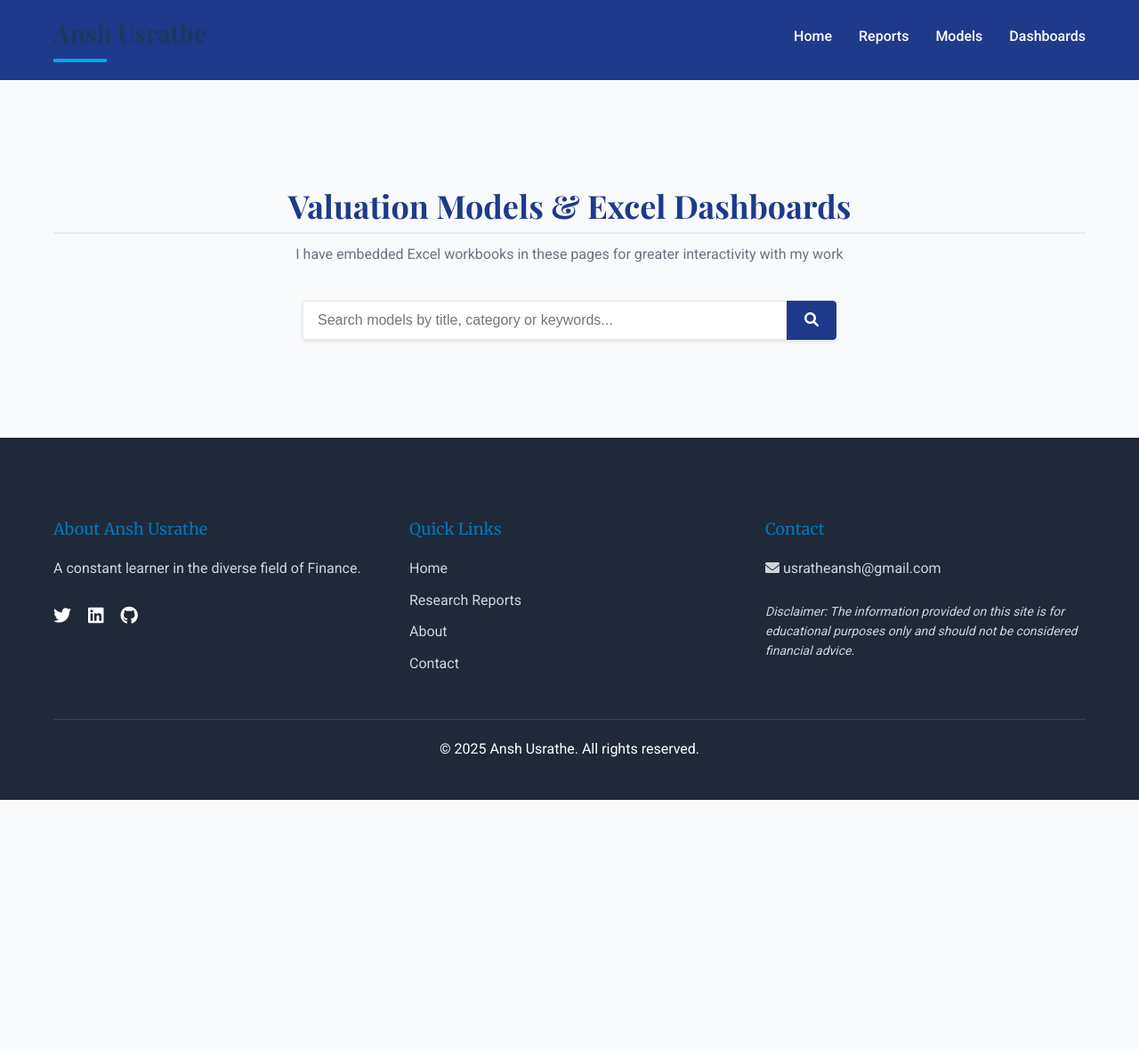
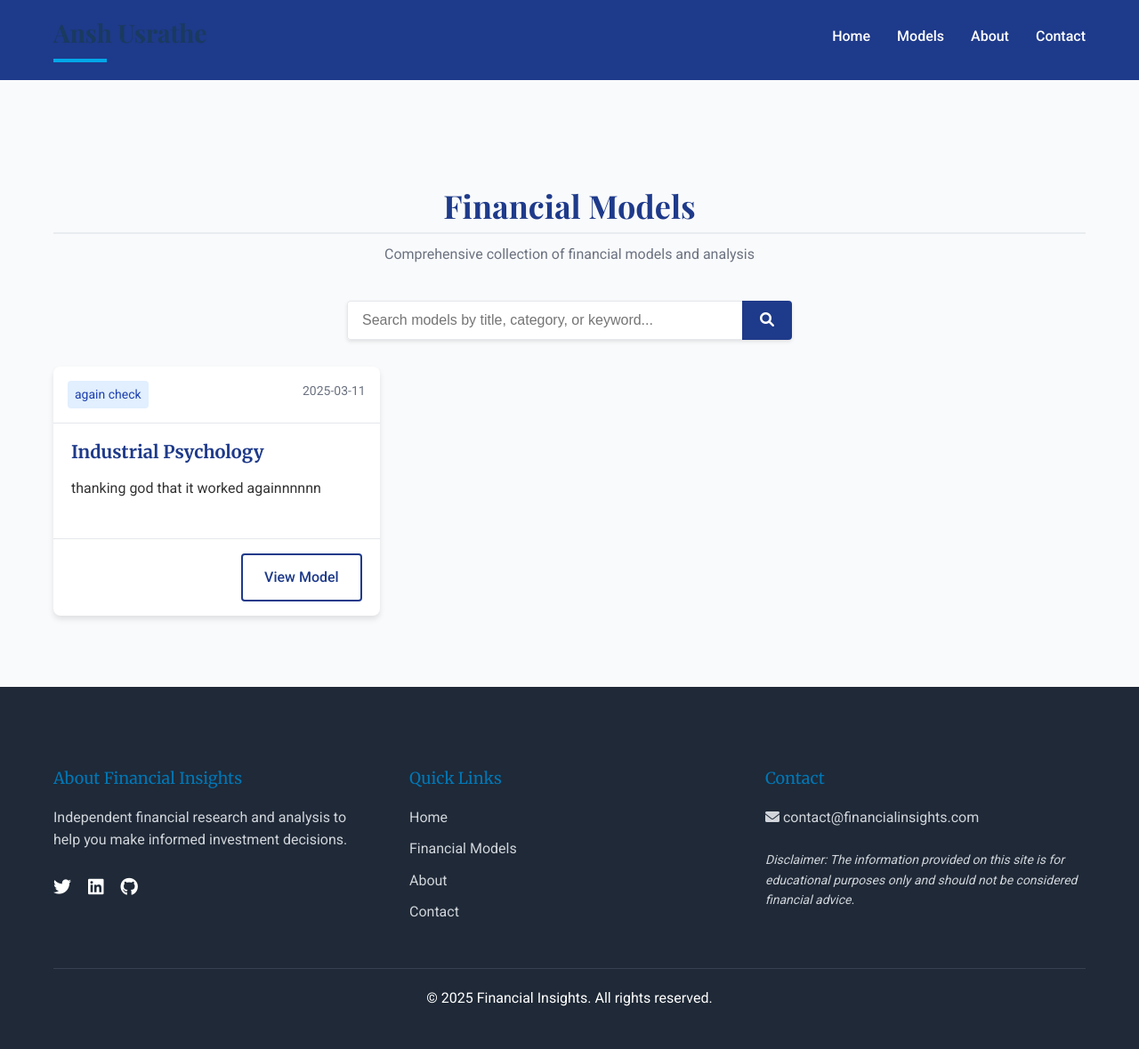
Before and after one commit to anshusrathe/FinBlogs, a Jekyll site: the page content/modelsdatabase.html, which Jekyll copies as it is, in a window 1280 px wide. Shown: the whole page at 89% size. Built offline with Jekyll 4.4.1, drawn with Linux system fonts in a browser that asks for light colours; before the commit the page ends 900 px from its top, so only the background shows below that.

Commit message:
Merge remote changes and add my updates

```diff
--- a/content/modelsdatabase.html
+++ b/content/modelsdatabase.html
@@ -46,10 +46,6 @@
             font-size: 28px;
         }
 
-    nav {
-      /* Desktop view: navigation is visible */
-    }
-
         nav ul {
             list-style: none;
             display: flex;
@@ -92,6 +88,43 @@
 
         .section-header p {
             color: #6b7280;
+        }
+
+        .btn {
+            display: inline-block;
+            padding: 12px 24px;
+            border-radius: 4px;
+            text-decoration: none;
+            font-weight: 500;
+            transition: all 0.3s;
+        }
+
+        .btn-primary {
+            background-color: #1e3a8a;
+            color: white;
+        }
+
+        .btn-primary:hover {
+            background-color: #1e40af;
+        }
+
+        .btn-secondary {
+            background-color: #4b5563;
+            color: white;
+        }
+
+        .btn-secondary:hover {
+            background-color: #374151;
+        }
+
+        .btn-outline {
+            border: 2px solid #1e3a8a;
+            color: #1e3a8a;
+        }
+
+        .btn-outline:hover {
+            background-color: #1e3a8a;
+            color: white;
         }
 
         .featured-reports {
@@ -163,41 +196,49 @@
             text-align: right;
         }
 
-    .btn {
-      display: inline-block;
-      padding: 12px 24px;
-      border-radius: 4px;
-      text-decoration: none;
-      font-weight: 500;
-      transition: all 0.3s;
+        .search-container {
+            margin-bottom: 30px;
+            display: flex;
+            justify-content: center;
         }
 
-    .btn-primary {
+        .search-box {
+            width: 100%;
+            max-width: 500px;
+            display: flex;
+            box-shadow: 0 2px 4px rgba(0, 0, 0, 0.1);
+            border-radius: 4px;
+            overflow: hidden;
+        }
+
+        .search-input {
+            flex-grow: 1;
+            padding: 12px 16px;
+            border: 1px solid #e5e7eb;
+            border-right: none;
+            border-radius: 4px 0 0 4px;
+            font-size: 16px;
+        }
+
+        .search-button {
             background-color: #1e3a8a;
             color: white;
+            border: none;
+            padding: 0 20px;
+            cursor: pointer;
+            font-size: 16px;
+            transition: background-color 0.3s;
         }
 
-    .btn-primary:hover {
+        .search-button:hover {
             background-color: #1e40af;
         }
 
-    .btn-secondary {
-      background-color: #4b5563;
-      color: white;
-    }
-
-    .btn-secondary:hover {
-      background-color: #374151;
-    }
-
-    .btn-outline {
-      border: 2px solid #1e3a8a;
-      color: #1e3a8a;
-    }
-
-    .btn-outline:hover {
-      background-color: #1e3a8a;
-      color: white;
+        .no-results {
+            text-align: center;
+            padding: 40px;
+            font-size: 18px;
+            color: #6b7280;
         }
 
         footer {
@@ -265,56 +306,6 @@
             border-top: 1px solid #374151;
         }
 
-    /* Search bar styling */
-    .search-container {
-      margin-bottom: 30px;
-      display: flex;
-      justify-content: center;
-    }
-
-    .search-bar {
-      display: flex;
-      width: 100%;
-      max-width: 600px;
-      box-shadow: 0 2px 5px rgba(0,0,0,0.1);
-      border-radius: 4px;
-      overflow: hidden;
-    }
-
-    .search-input {
-      flex-grow: 1;
-      padding: 12px 16px;
-      border: 1px solid #e5e7eb;
-      border-right: none;
-      font-size: 16px;
-      border-radius: 4px 0 0 4px;
-    }
-
-    .search-button {
-      background-color: #1e3a8a;
-      color: white;
-      border: none;
-      padding: 0 20px;
-      cursor: pointer;
-      font-size: 16px;
-      transition: background-color 0.3s;
-      border-radius: 0 4px 4px 0;
-    }
-
-    .search-button:hover {
-      background-color: #1e40af;
-    }
-
-    /* No results message */
-    .no-results {
-      text-align: center;
-      padding: 40px 0;
-      grid-column: 1 / -1;
-      color: #6b7280;
-      font-size: 18px;
-    }
-
-    /* Mobile Styles */
         @media (max-width: 768px) {
             header .container {
                 flex-direction: column;
@@ -324,14 +315,6 @@
             nav {
                 margin-top: 20px;
                 width: 100%;
-        /* Added mobile collapse functionality */
-        max-height: 0;
-        overflow: hidden;
-        transition: max-height 0.5s ease-in-out;
-      }
-
-      nav.active {
-        max-height: 300px; /* Adjust this value as needed */
             }
 
             nav ul {
@@ -350,13 +333,12 @@
                 right: 20px;
             }
 
-      .search-bar {
+            .search-box {
                 flex-direction: column;
             }
 
             .search-input {
                 border-right: 1px solid #e5e7eb;
-        border-bottom: none;
                 border-radius: 4px 4px 0 0;
             }
 
@@ -371,16 +353,16 @@
     <header>
         <div class="container">
             <div class="logo">
-        <a href="/FinBlogs/index.html">
+                <a href="/index.html">
                     <h1>Ansh Usrathe</h1>
                 </a>
             </div>
             <nav>
                 <ul>
-          <li><a href="/FinBlogs/index.html">Home</a></li>
-          <li><a href="/FinBlogs/content/reportsdatabase.html">Reports</a></li>
-          <li><a href="/FinBlogs/content/modelsdatabase.html">Models</a></li>
-          <li><a href="#featured">Dashboards</a></li>
+                    <li><a href="/index.html">Home</a></li>
+                    <li><a href="#models">Models</a></li>
+                    <li><a href="#about">About</a></li>
+                    <li><a href="#contact">Contact</a></li>
                 </ul>
             </nav>
             <div class="mobile-nav-toggle">
@@ -390,26 +372,31 @@
     </header>
 
     <main>
-    <!-- Cards View of Models with Search Bar -->
-    <section class="featured-reports" id="featured">
+        <!-- Section: Cards View of Reports -->
+        <section class="featured-reports" id="models">
             <div class="container">
                 <div class="section-header">
-          <h2>Valuation Models & Excel Dashboards</h2>
-          <p>I have embedded Excel workbooks in these pages for greater interactivity with my work</p>
+                    <h2>Financial Models</h2>
+                    <p>Comprehensive collection of financial models and analysis</p>
                 </div>
 
                 <!-- Search Bar -->
                 <div class="search-container">
-          <div class="search-bar">
-            <input type="text" id="search-input" class="search-input" placeholder="Search models by title, category or keywords..." aria-label="Search models">
-            <button id="search-button" class="search-button">
+                    <div class="search-box">
+                        <input type="text" id="search-input" class="search-input" placeholder="Search models by title, category, or keyword...">
+                        <button class="search-button" id="search-button">
                             <i class="fas fa-search"></i>
                         </button>
                     </div>
                 </div>
 
-        <!-- Cards container that will be filled with models.json data -->
+                <!-- Cards container that will be filled by models.json data -->
                 <div class="report-cards" id="models-data"></div>
+
+                <!-- No results message (hidden by default) -->
+                <div id="no-results" class="no-results" style="display: none;">
+                    <p>No models match your search criteria. Try different keywords.</p>
+                </div>
             </div>
         </section>
     </main>
@@ -418,8 +405,8 @@
         <div class="container">
             <div class="footer-content">
                 <div class="footer-section about">
-          <h3>About Ansh Usrathe</h3>
-          <p>A constant learner in the diverse field of Finance.</p>
+                    <h3>About Financial Insights</h3>
+                    <p>Independent financial research and analysis to help you make informed investment decisions.</p>
                     <div class="social-links">
                         <a href="#"><i class="fab fa-twitter"></i></a>
                         <a href="#"><i class="fab fa-linkedin"></i></a>
@@ -429,20 +416,20 @@
                 <div class="footer-section links">
                     <h3>Quick Links</h3>
                     <ul>
-            <li><a href="/FinBlogs/index.html">Home</a></li>
-            <li><a href="/FinBlogs/content/reportsdatabase.html">Research Reports</a></li>
+                        <li><a href="/index.html">Home</a></li>
+                        <li><a href="#models">Financial Models</a></li>
                         <li><a href="#about">About</a></li>
                         <li><a href="#contact">Contact</a></li>
                     </ul>
                 </div>
                 <div class="footer-section contact">
                     <h3>Contact</h3>
-          <p><i class="fas fa-envelope"></i> usratheansh@gmail.com</p>
+                    <p><i class="fas fa-envelope"></i> contact@financialinsights.com</p>
                     <p class="disclaimer">Disclaimer: The information provided on this site is for educational purposes only and should not be considered financial advice.</p>
                 </div>
             </div>
             <div class="footer-bottom">
-        <p>&copy; 2025 Ansh Usrathe. All rights reserved.</p>
+                <p>&copy; 2025 Financial Insights. All rights reserved.</p>
             </div>
         </div>
     </footer>
@@ -457,20 +444,37 @@
                 nav.classList.toggle('active');
             });
 
-      // Store all models data for filtering
-      let allModels = [];
+            let allModels = []; // Store all models data
+
+            // Function to fetch and populate the Models Cards from reports.json
+            async function loadModels() {
+                try {
+                    const response = await fetch('/content/reports/reports.json', { headers: { 'Accept': 'application/json' } });
+                    if (!response.ok) throw new Error(`HTTP error! status: ${response.status}`);
+                    const models = await response.json();
+                    allModels = models.filter(model => model.type && model.type.trim() !== "");
+                    displayModels(allModels);
+                } catch (error) {
+                    console.error('Error fetching models:', error);
+                    document.getElementById('models-data').innerHTML = '<p>Error loading models. Please try again later.</p>';
+                }
+            }
 
             // Function to display models based on filter
-      function displayModels(models) {
+            function displayModels(modelsToDisplay) {
                 const cardsContainer = document.getElementById('models-data');
+                const noResults = document.getElementById('no-results');
+
                 cardsContainer.innerHTML = '';
 
-        if (models.length === 0) {
-          cardsContainer.innerHTML = '<div class="no-results">No models found matching your search criteria.</div>';
+                if (modelsToDisplay.length === 0) {
+                    noResults.style.display = 'block';
                     return;
                 }
 
-        models.forEach(model => {
+                noResults.style.display = 'none';
+
+                modelsToDisplay.forEach(model => {
                     const card = document.createElement('div');
                     card.className = 'card';
                     card.innerHTML = `
@@ -483,91 +487,58 @@
                             <p>${model.summary}</p>
                         </div>
                         <div class="card-footer">
-              <a href="${model.link}" class="btn btn-outline">View model page</a>
+                            <a href="${model.link}" class="btn btn-outline">View Model</a>
                         </div>
                     `;
                     cardsContainer.appendChild(card);
                 });
             }
 
-      // Function to filter models based on search query
-      function filterModels(query) {
-        if (!query) {
-          return allModels;
+            // Search functionality
+            function setupSearch() {
+                const searchInput = document.getElementById('search-input');
+                const searchButton = document.getElementById('search-button');
+
+                function performSearch() {
+                    const searchTerm = searchInput.value.toLowerCase().trim();
+
+                    if (searchTerm === '') {
+                        displayModels(allModels);
+                        return;
                     }
 
-        query = query.toLowerCase();
-        return allModels.filter(model => {
+                    const filteredModels = allModels.filter(model => {
                         return (
-            model.title.toLowerCase().includes(query) ||
-            model.category.toLowerCase().includes(query) ||
-            model.summary.toLowerCase().includes(query)
+                            model.title.toLowerCase().includes(searchTerm) ||
+                            model.category.toLowerCase().includes(searchTerm) ||
+                            model.summary.toLowerCase().includes(searchTerm)
                         );
+                    });
+
+                    displayModels(filteredModels);
+                }
+
+                searchButton.addEventListener('click', performSearch);
+
+                searchInput.addEventListener('keyup', function(event) {
+                    if (event.key === 'Enter') {
+                        performSearch();
+                    }
+                });
+
+                // Clear search when input is cleared
+                searchInput.addEventListener('input', function() {
+                    if (this.value === '') {
+                        displayModels(allModels);
+                    }
                 });
             }
 
-      // Function to fetch and populate the Models Cards from reports.json
-      async function loadModels() {
-        try {
-          const response = await fetch('/reports/reports.json', { headers: { 'Accept': 'application/json' } });
-          if (!response.ok) throw new Error(`HTTP error! status: ${response.status}`);
-          const models = await response.json();
-          const cardsContainer = document.getElementById('models-data');
-          cardsContainer.innerHTML = '';
-
-          // Filter models based on type and collect them
-          const validModels = models.filter(model => !model.type || model.type.trim() === "");
-
-            validModels.forEach(model => {
-            const card = document.createElement('div');
-            card.className = 'card';
-            card.innerHTML = `
-              <div class="card-header">
-                <span class="category">${model.category}</span>
-                <span class="date">${model.date}</span>
-              </div>
-              <div class="card-body">
-                <h3><a href="${model.link}">${model.title}</a></h3>
-                <p>${model.summary}</p>
-              </div>
-              <div class="card-footer">
-                <a href="${model.link}" class="btn btn-outline">View model page</a>
-              </div>
-            `;
-            cardsContainer.appendChild(card);
+            // Call functions to load data and setup search
+            loadModels().then(() => {
+                setupSearch();
             });
-        } catch (error) {
-          console.error('Error fetching models:', error);
-        }
-      }
-
-      // Set up search functionality
-      const searchInput = document.getElementById('search-input');
-      const searchButton = document.getElementById('search-button');
-
-      // Search when button is clicked
-      searchButton.addEventListener('click', function() {
-        const filteredModels = filterModels(searchInput.value.trim());
-        displayModels(filteredModels);
         });
-
-      // Search when Enter key is pressed
-      searchInput.addEventListener('keyup', function(event) {
-        if (event.key === 'Enter') {
-          const filteredModels = filterModels(searchInput.value.trim());
-          displayModels(filteredModels);
-        }
-      });
-
-      // Real-time search (optional, can be removed if performance is a concern)
-      searchInput.addEventListener('input', function() {
-        // Only perform real-time search if there are already models loaded
-        if (allModels.length > 0) {
-          const filteredModels = filterModels(searchInput.value.trim());
-          displayModels(filteredModels);
-        }
-      });
-
-      // Call function to load models when page loads
-      loadModels();
-    });
+    </script>
+</body>
+</html>
```
Lines whose indentation alone changed are shown as unchanged.
